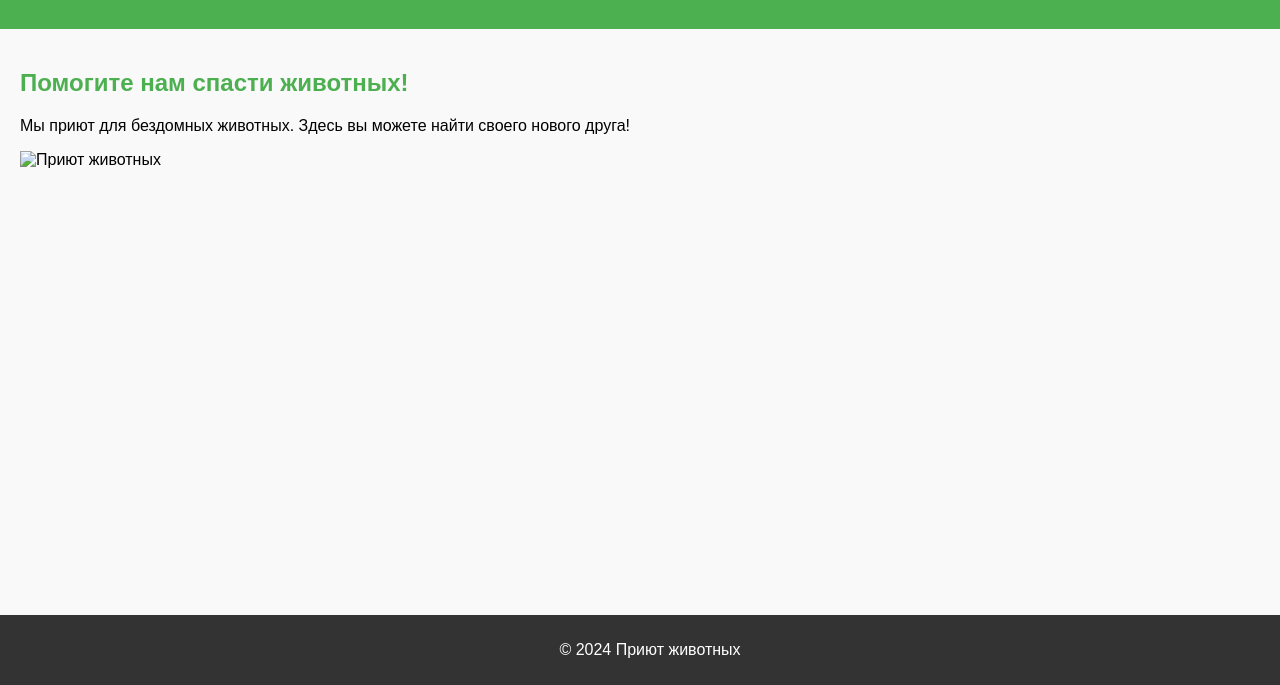
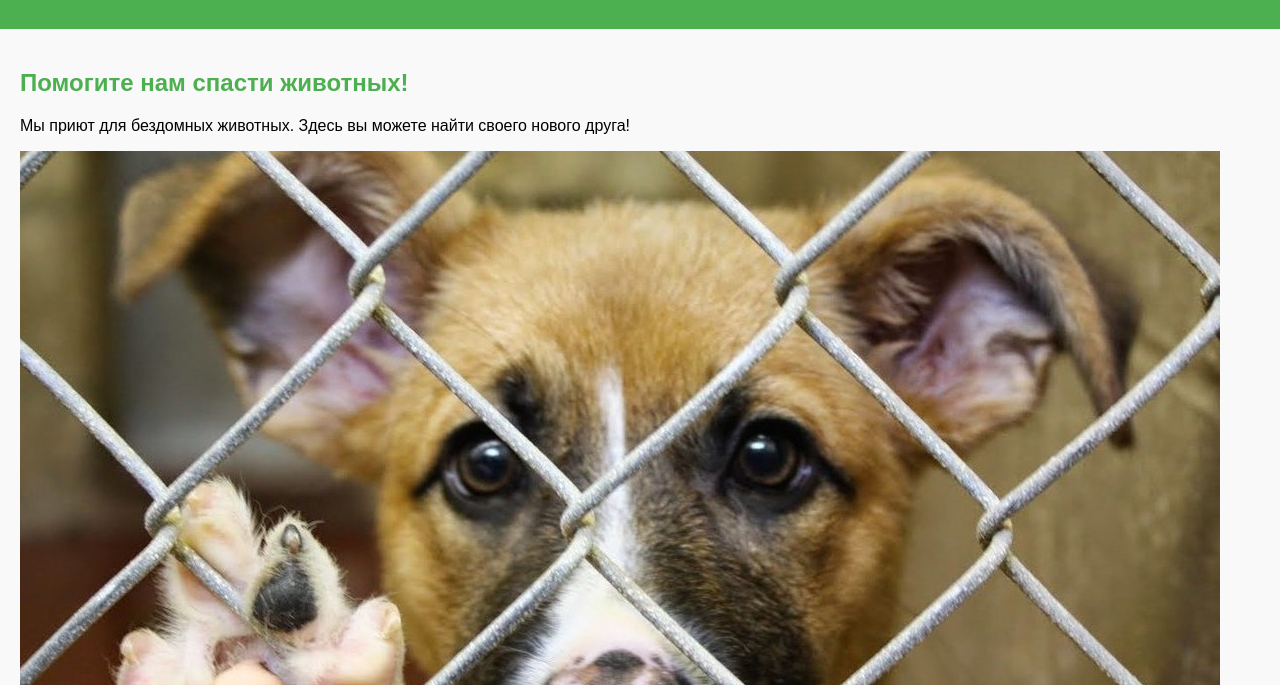
Before and after one commit to polisafik/web6401safonovapd, a plain HTML site: page lab2/index.html in a window 1280 px wide. Shown: the part 115-800 px from the top of the page. Drawn offline with Linux system fonts and the light colour scheme.

Commit message:
Update index.html

```diff
--- a/lab2/index.html
+++ b/lab2/index.html
@@ -21,7 +21,7 @@
     <main>
         <h2>Помогите нам спасти животных!</h2>
         <p>Мы приют для бездомных животных. Здесь вы можете найти своего нового друга!</p>
-        <img src="images/shelter.jpg" alt="Приют животных" class="shelter-image">
+        <img src="shelter.jpg" alt="Приют животных" class="shelter-image">
     </main>
     <footer>
         <p>© 2024 Приют животных</p>
```
